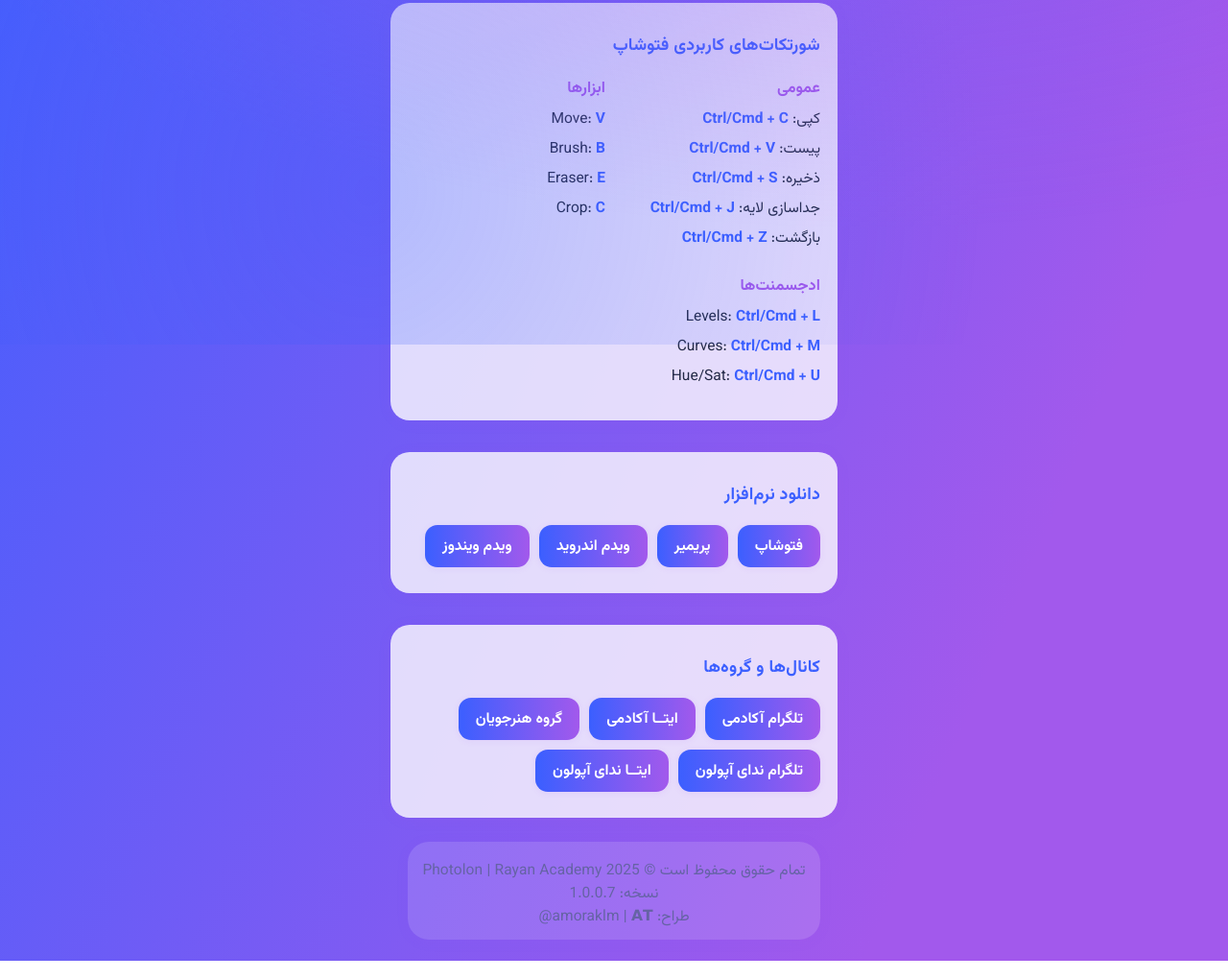
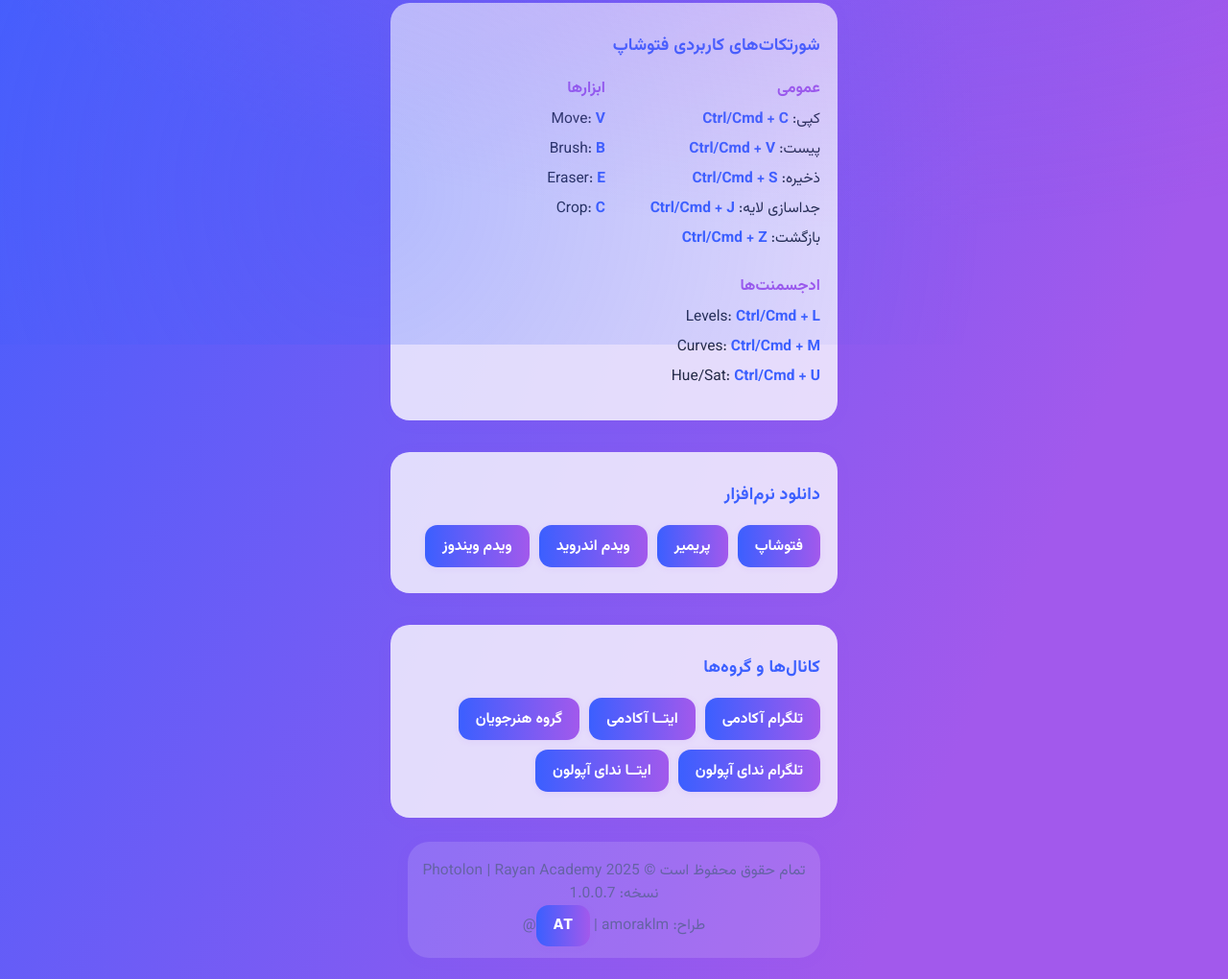
Before and after one commit to amoraklm/photolon-miniapp, a website: page index.html in a window 1280 px wide. Shown: the part 441-1461 px from the top of the page at 96% size. Drawn offline with Linux system fonts and the light colour scheme.

Commit message:
Update index.html

```diff
--- a/index.html
+++ b/index.html
@@ -98,7 +98,8 @@
   <footer>
     <div>تمام حقوق محفوظ است © Photolon | Rayan Academy 2025</div>
     <div>نسخه: 1.0.0.7</div>
-<div>طراح: amoraklm | 𝗔‌𝗧@</div>
+<div>طراح: amoraklm |
+<a href="https://t.me/@amoraklm" class="channel-btn">𝗔‌𝗧</a>@</div>
   </footer>
   <script src="script.js?v=1.1"></script>
 </body>
```
